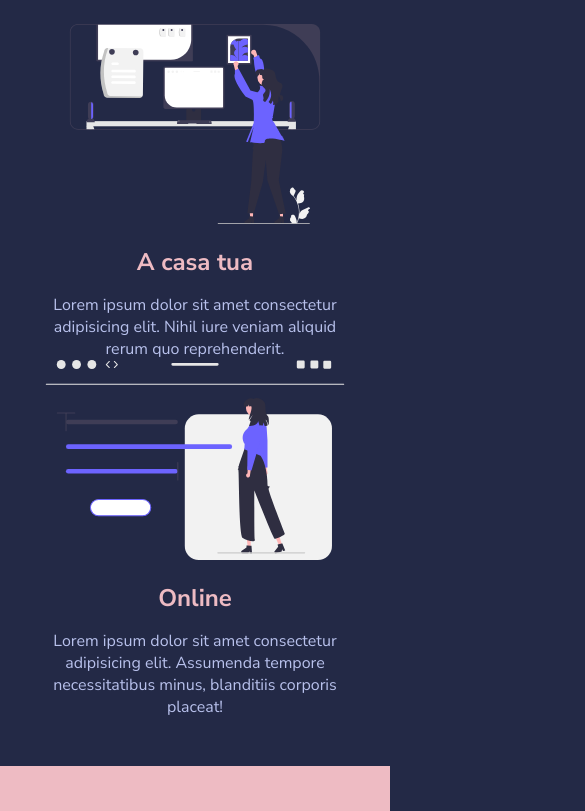
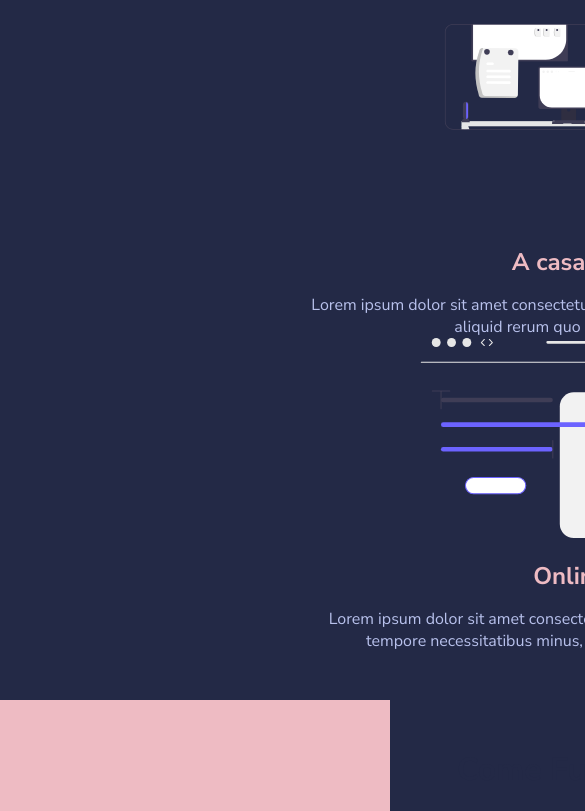
Before and after one commit to tizianotambone/html-css-resp-wannabe, a plain HTML site: page index.html in a window 390 px wide. Shown: the part 209-1020 px from the top of the page, 585 px wide, since content can reach past the window. Drawn offline with Linux system fonts and the light colour scheme.

Commit message:
[UPD]exerror2

```diff
--- a/css/style.css
+++ b/css/style.css
@@ -47,7 +47,7 @@ img {
 
 /* LAYOUT */
 .container {
-    width: 100%;
+    width: 1140px;
     margin: 0 auto;
     padding: 0 20px;
 }
@@ -144,18 +144,10 @@ img {
 }
 
 @media screen and (max-width:480px){
-    .row {
+    .row{
         display: flex;
-        flex-wrap: wrap;
-        width: 100%;
-    }
-    .lessons .col {
-        width: 100%;
-    }
-    .lessons .col img {
-        height: 200px;
-        margin-bottom: 1rem;
+        flex-direction: column;
+        align-items: center;
 
     }
-
-}
+    }
```
